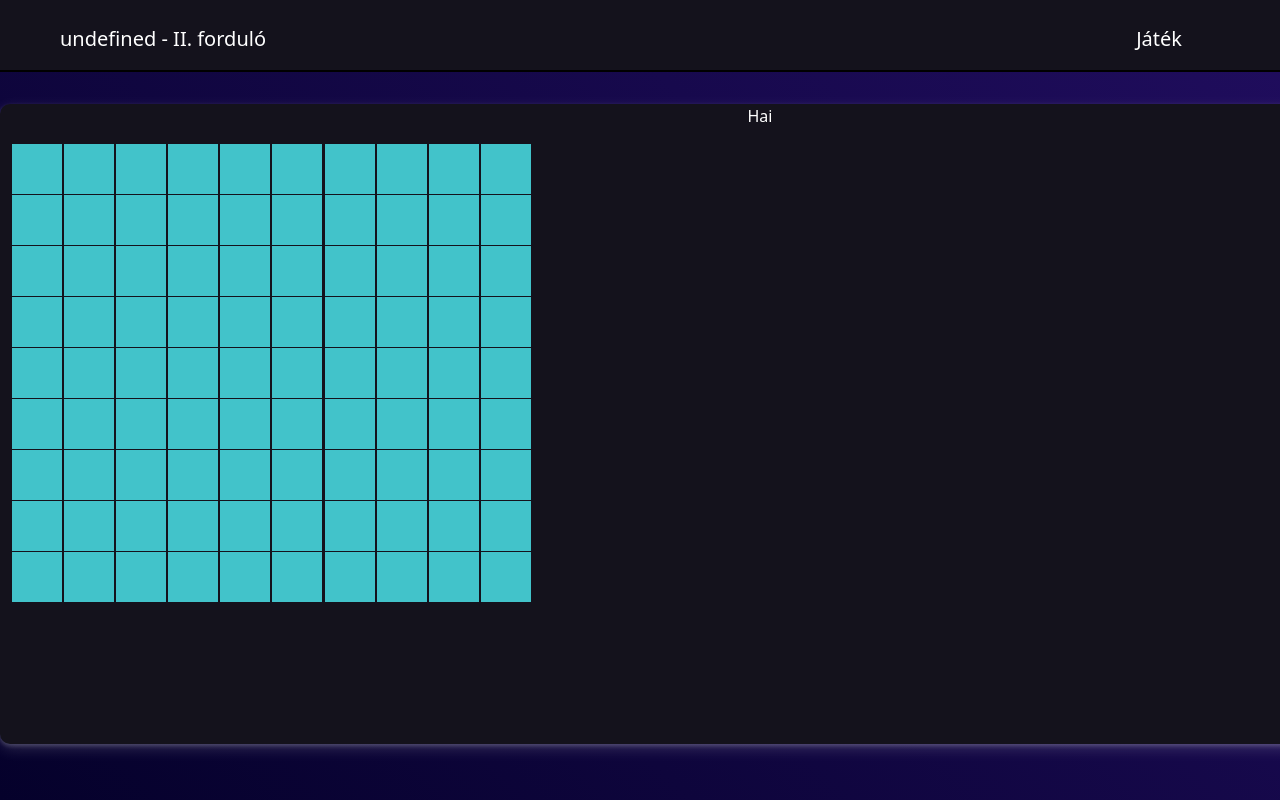
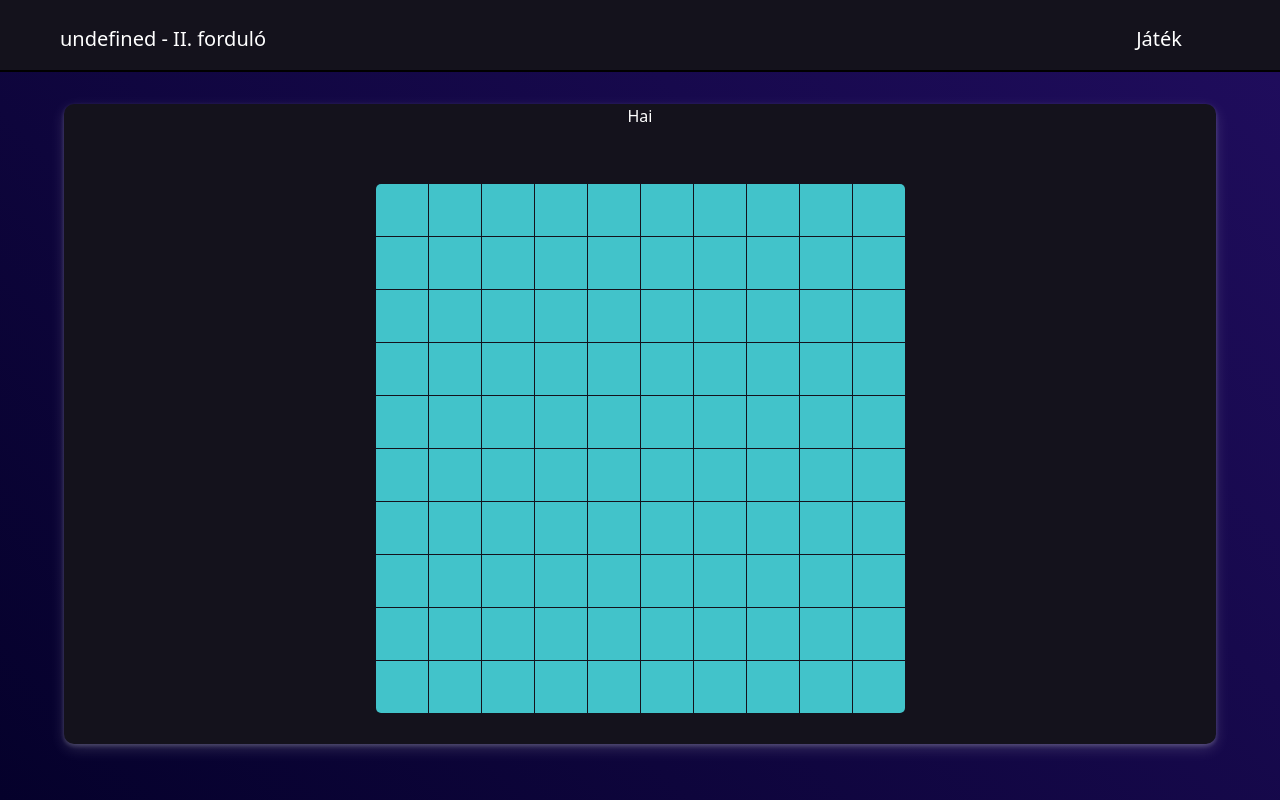
Before and after one commit to budaizalan/undefined, a PHP site: page / in a window 1280 px wide; the page is wider, and only the part inside the window is pictured. Run offline with PHP 8.4, Linux system fonts and the light colour scheme.

Commit message:
responsivity fix

```diff
--- a/MasodikFordulo/index.html
+++ b/MasodikFordulo/index.html
@@ -33,12 +33,15 @@
         </nav>
     </header>
 
-    <div class="container">
-        <p>Hai</p>
-        <div class="game">
+    <main>
+        <div class="container">
+            <p>Hai</p>
+            <div class="game">
 
+            </div>
         </div>
-    </div>
+    </main>
+
     <script src="https://cdn.jsdelivr.net/npm/bootstrap@5.3.1/dist/js/bootstrap.bundle.min.js"
         integrity="sha384-HwwvtgBNo3bZJJLYd8oVXjrBZt8cqVSpeBNS5n7C8IVInixGAoxmnlMuBnhbgrkm"
         crossorigin="anonymous"></script>
--- a/MasodikFordulo/public/app.js
+++ b/MasodikFordulo/public/app.js
@@ -1,16 +1,18 @@
 "use strict";
 const gameDiv = document.getElementsByClassName('.game');
+const mapSize = 10;
+const root = document.documentElement;
+root.style.setProperty('--map-size', mapSize.toString());
 function Generator(size) {
     const gameDiv = document.querySelector('.game');
     for (let i = 0; i < size; i++) {
-        for (let j = 1; j < size; j++) {
+        for (let j = 0; j < size; j++) {
             let div = document.createElement('div');
-            div.className = 'block';
-            div.id = `${i}${j}`;
-            if (j == size - 1) {
-            }
+            div.className = 'cell';
+            div.setAttribute('x', i.toString());
+            div.setAttribute('y', j.toString());
             gameDiv.append(div);
         }
     }
 }
-Generator(10);
+Generator(mapSize);
--- a/MasodikFordulo/style.css
+++ b/MasodikFordulo/style.css
@@ -1,3 +1,7 @@
+:root {
+  --map-size: 1;
+}
+
 * {
   margin: 0;
   padding: 0;
@@ -15,11 +19,6 @@ body{
 .container {
   background-color: #14121c;
   color: white;
-}
-
-
-.row{
-  margin: 0;
 }
 
 /* Navbar */
@@ -55,7 +54,7 @@ body{
   position: relative;
   top: 13vh;
   max-width: 600vh;
-  width: 190vh;
+  width: 90vw;
   background-color: #14121c;
   border-radius: 10px;
   box-shadow: 0 2px 4px 0 rgba(255, 255, 255, 0.2),
@@ -65,14 +64,21 @@ body{
 
 .game {
   overflow: hidden;
-   width: 520px; /*Lehet inkább calc függvény kéne de ehhez fáradt vagyok  */
+  width: fit-content; /* ez meg van oldva pookie */
+  margin: auto;
+  position: relative;
+  top: 5vh;
   display: grid;
-  grid-template-columns: repeat(10, 1fr);
+  grid-template-columns: repeat(var(--map-size), 1fr);
   gap: 1px;
+  background-color: #14121c;
+  border-radius: 5px; /* ezt döntsétek el hogy kell-e */
 }
 
-.block {
-  width: 50px;
-  height: 50px;
+.cell {
+  width: calc(80vw / var(--map-size));
+  height: calc(80vw / var(--map-size));
+  max-width: calc(65vh / var(--map-size));
+  max-height: calc(65vh / var(--map-size));
   background-color: #42c3ca;
 }
```
Also changed, not shown: MasodikFordulo/src/app.ts (+9 -7 lines).
